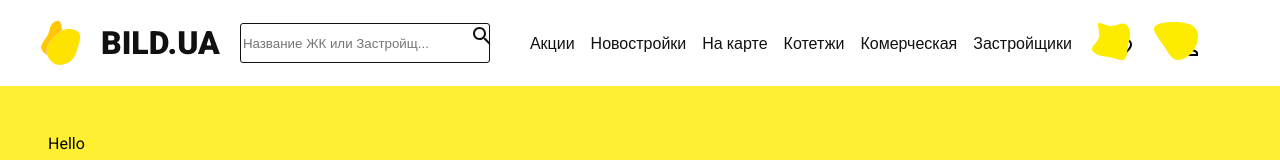
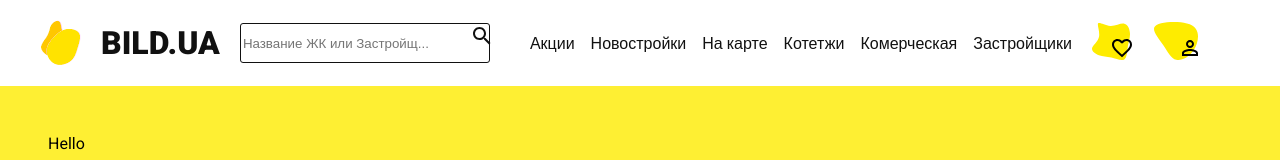
Before and after one commit to YevgeniiKlochkov/Bild, a Next.js app: page / in a window 1280 px wide. Shown: the top 160 px of the page. Built offline with nearby package versions, Linux system fonts and the light colour scheme.

Commit message:
Changed property z-index for elements from a block GroopButton

```diff
--- a/components/groupButtons/GroupButtons.js
+++ b/components/groupButtons/GroupButtons.js
@@ -1,8 +1,11 @@
 import styled from 'styled-components';
 
 const Icon = styled.a`
+    img {
     position: relative;
     z-index: 2;
+    }
+
     &:before {
     content:"";
     display: inline-block;
```
